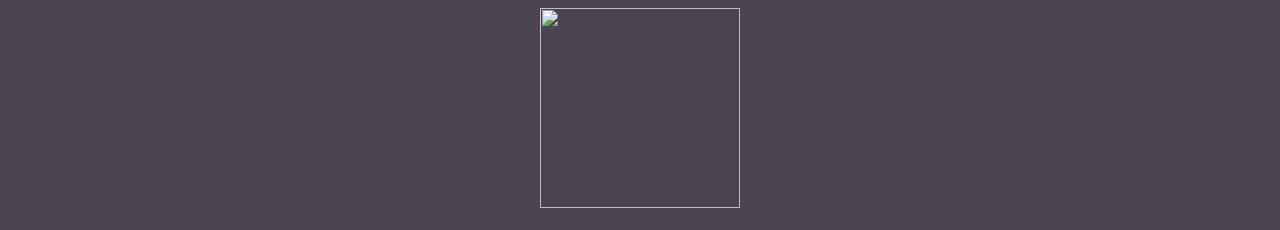
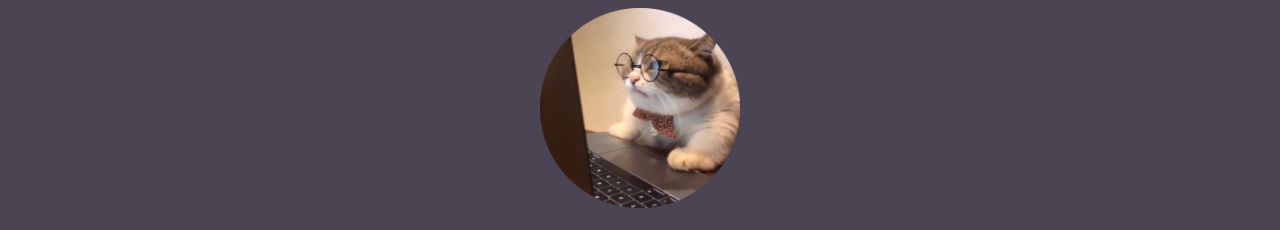
Before and after one commit to MARASEL23/Web-Development, a plain HTML site: page index.html in a window 1280 px wide. Shown: the top 230 px of the page. Drawn offline with Linux system fonts and the light colour scheme.

Commit message:
Update index.html

```diff
--- a/index.html
+++ b/index.html
@@ -13,7 +13,7 @@
     <title>🚀 MARASEL 101 </title>
 </head>
 <body bgcolor="#4b4453">
-   <center> <img src="avatar2.png" height="200" width="200" alt="">
+   <center> <img src="img/avatar2.png" height="200" width="200" alt="">
     <h1>YUSUF <i>MARASEL</i> ÖZ</h1>
     <p>Merhabalar bugün web development kursuna başladım :)</p>
     <hr>
```
